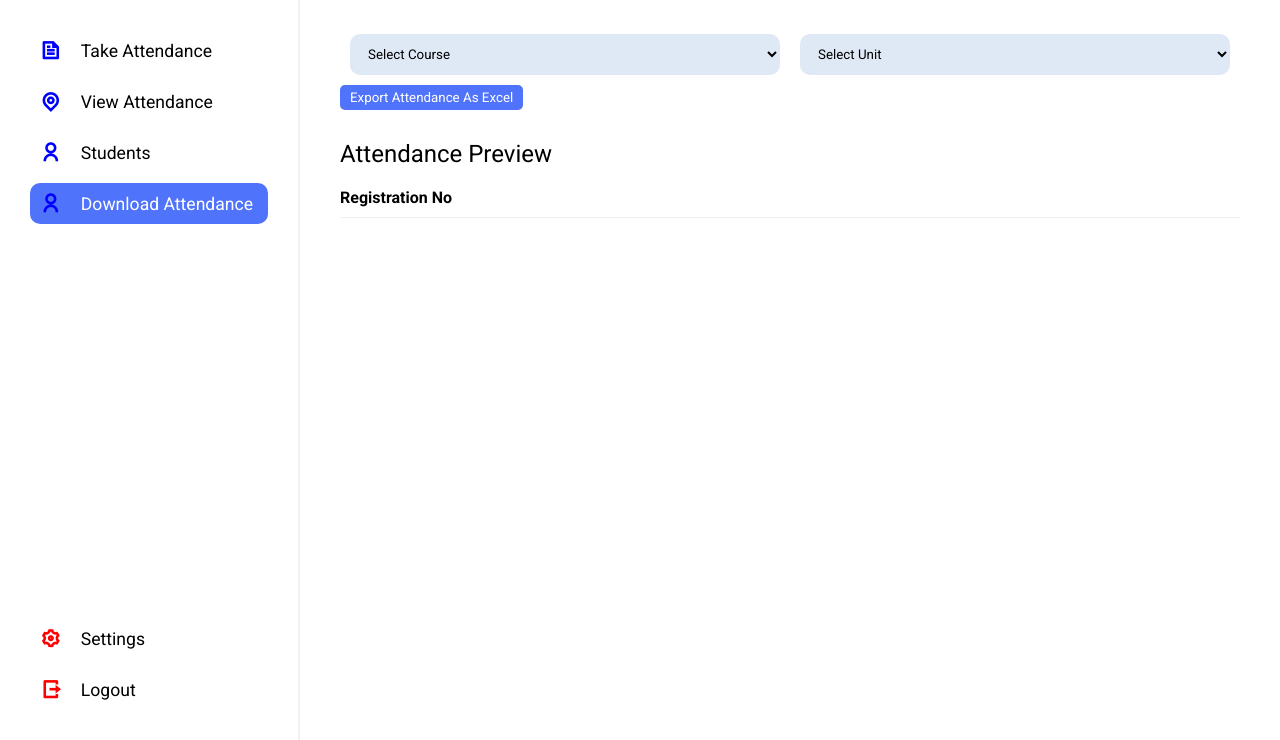
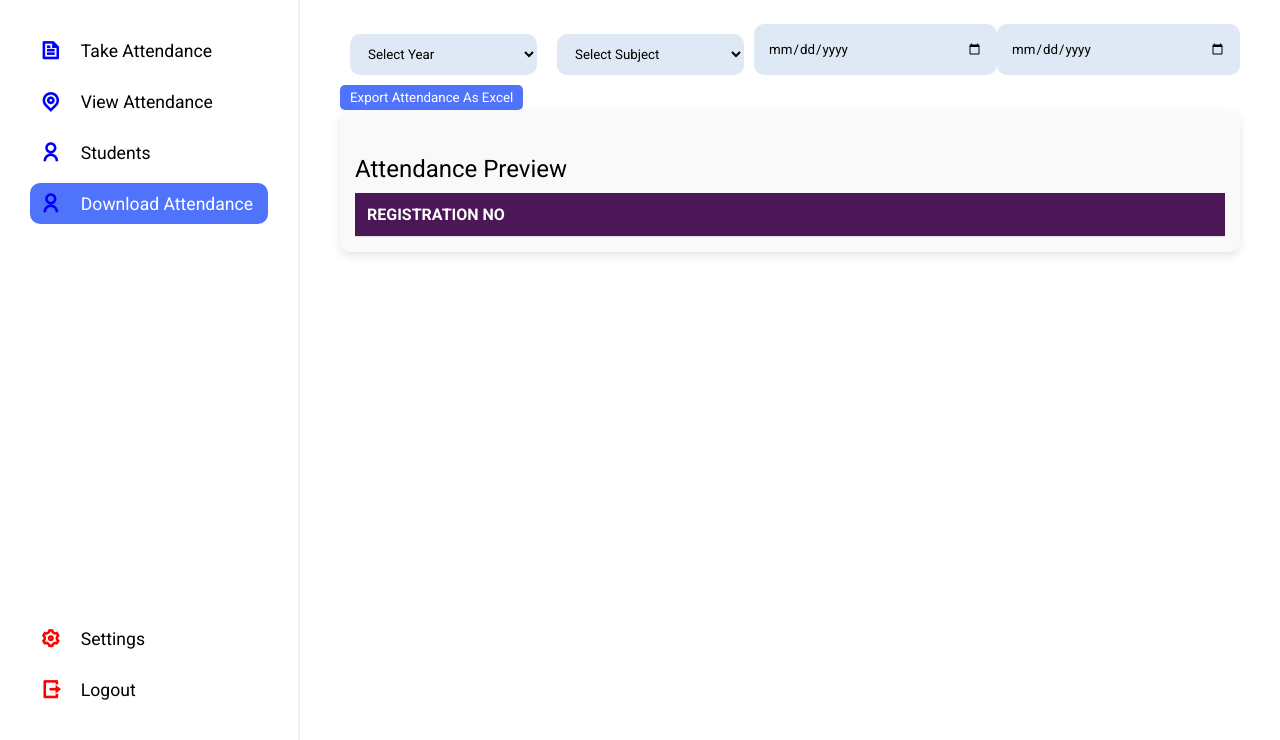
Before and after one commit to RahulGurav82/Face-Attendence, a PHP site: page /Lecture/downloadRecord.php in a window 1280 px wide. Shown: the part 79-819 px from the top of the page. Run offline with PHP 8.4, Linux system fonts and the light colour scheme; a user stored in the database is signed in; data comes from the database, SQL or seed files in the repository; lists and menus that the app fills with data are empty.

Commit message:
date fillter

```diff
--- a/Admin/Includes/sidebar.php
+++ b/Admin/Includes/sidebar.php
@@ -21,7 +21,7 @@
                 <li>
                     <a href="createLecture.php">
                         <span class="icon icon-1"><i class="ri-user-line"></i></span>
-                        <span class="sidebar--item">manage lectures</span>
+                        <span class="sidebar--item">Manage Teachers</span>
                     </a>
                 </li>
                 <li>
--- a/Admin/createStudent.php
+++ b/Admin/createStudent.php
@@ -161,7 +161,7 @@ if(isset($_POST['addStudent'])){
                                 <th>Registration No</th>
                                 <th>Name</th>
                                 <th>Faculty</th>
-                                <th>Course</th>
+                                <th>Year</th>
                                 <th>Email</th>
                                 <th>Settings</th>
                             </tr>
@@ -220,7 +220,7 @@ if(isset($_POST['addStudent'])){
                     </select>  <br/>
 
                         <select required name="course">
-                                <option value="" selected>Select Course</option>
+                                <option value="" selected>Select Year</option>
                                 <?php
                                 $courseNames = getCourseNames($conn);
                                 foreach ($courseNames as $course) {
--- a/Lecture/css/styles.css
+++ b/Lecture/css/styles.css
@@ -432,60 +432,108 @@ padding-bottom:5px;
     color: #5073fb;
 }
 
-
-/* table-container */
-.attendance-button{
-    display:flex;
-    justify-content:space-evenly;
-
-}
-.table-container {
+/* Container for Attendance Table and Buttons */
+.attendance-button {
+    display: flex;
+    justify-content: space-evenly;
     margin-bottom: 20px;
 }
 
-.table {
-    height: 200px;
-    overflow-y: scroll;
+/* Main Table Container */
+.table-container {
+    margin-bottom: 20px;
+    background-color: #f9f9f9;
+    border-radius: 10px;
+    padding: 15px;
+    box-shadow: 0 4px 8px rgba(0, 0, 0, 0.1);
 }
 
+/* Scrollable Table with Horizontal and Vertical Scrolling */
+.table {
+    max-height: 300px;
+    overflow-y: auto;
+    overflow-x: auto;
+}
+
+/* Table Styling */
 table {
     width: 100%;
     text-align: left;
     border-collapse: collapse;
-}
-.attendance-table{
-    overflow-x: scroll;
-    height:300px;
-}
-tr {
-    border-bottom: 1px solid #f1f1f1;
+    font-family: 'Segoe UI', Tahoma, Geneva, Verdana, sans-serif;
 }
 
-td,
+/* Table Header Styling */
 th {
-    padding-block: 10px;
+    background-color: #4B1757;
+    color: white;
+    padding: 12px;
+    position: sticky;
+    top: 0;
+    z-index: 1;
+    font-weight: bold;
+    text-transform: uppercase;
 }
 
+/* Table Row and Cell Styling */
+tr {
+    border-bottom: 1px solid #e0e0e0;
+    transition: background-color 0.3s ease;
+}
+
+tr:hover {
+    background-color: #f1f1f1;
+}
+
+td {
+    padding: 12px;
+    color: #333;
+}
+
+/* Status Colors */
 .edit {
     color: #70d7a5;
     margin-right: 10px;
+    font-weight: bold;
 }
 
 .delete {
     color: #e86786;
+    font-weight: bold;
 }
 
 .pending {
     color: #f1d243;
+    font-weight: bold;
 }
 
 .confirmed {
     color: #70d7a5;
+    font-weight: bold;
 }
 
 .rejected {
     color: #e86786;
+    font-weight: bold;
 }
+
+/* Responsive Design for Smaller Screens */
+@media (max-width: 768px) {
+    .table-container {
+        padding: 10px;
+        box-shadow: none;
+    }
+
+    th, td {
+        padding: 8px;
+    }
+
+    .attendance-button {
+        flex-direction: column;
+        align-items: center;
+    }
+}
+
 
 
 /* responsive starts here */
--- a/Lecture/downloadRecord.php
+++ b/Lecture/downloadRecord.php
@@ -44,10 +44,11 @@ function getUnitNames($conn) {
 }
 
 
-function fetchStudentRecordsFromDatabase($conn, $courseCode, $unitCode) {
+function fetchStudentRecordsFromDatabase($conn, $courseCode, $unitCode, $startDate, $endDate) {
     $studentRows = array();
 
-    $query = "SELECT * FROM tblattendance WHERE course = '$courseCode' AND unit = '$unitCode'";
+    // Adjust the query to include the date range filter
+    $query = "SELECT * FROM tblattendance WHERE course = '$courseCode' AND unit = '$unitCode' AND dateMarked BETWEEN '$startDate' AND '$endDate'";
     $result = mysqli_query($conn, $query);
 
     if ($result && mysqli_num_rows($result) > 0) {
@@ -59,10 +60,14 @@ function fetchStudentRecordsFromDatabase($conn, $courseCode, $unitCode) {
     return $studentRows;
 }
 
+
 $courseCode = isset($_GET['course']) ? $_GET['course'] : '';
 $unitCode = isset($_GET['unit']) ? $_GET['unit'] : '';
+$startDate = isset($_GET['startDate']) ? $_GET['startDate'] : '';
+$endDate = isset($_GET['endDate']) ? $_GET['endDate'] : '';
 
-$studentRows = fetchStudentRecordsFromDatabase($conn, $courseCode, $unitCode);
+$studentRows = fetchStudentRecordsFromDatabase($conn, $courseCode, $unitCode, $startDate, $endDate);
+
 
 $coursename = "";
 if (!empty($courseCode)) {
@@ -109,8 +114,8 @@ if (!empty($unitCode)) {
         <?php include 'includes/sidebar.php';?>
     <div class="main--content">
     <form class="lecture-options" id="selectForm">
-    <select required name="course" id="courseSelect"  onChange="updateTable()">
-        <option value="" selected>Select Course</option>
+    <select required name="course" id="courseSelect" onChange="updateTable()">
+        <option value="" selected>Select Year</option>
         <?php
         $courseNames = getCourseNames($conn);
         foreach ($courseNames as $course) {
@@ -120,7 +125,7 @@ if (!empty($unitCode)) {
     </select>
 
     <select required name="unit" id="unitSelect" onChange="updateTable()">
-        <option value="" selected>Select Unit</option>
+        <option value="" selected>Select Subject</option>
         <?php
         $unitNames = getUnitNames($conn);
         foreach ($unitNames as $unit) {
@@ -128,7 +133,12 @@ if (!empty($unitCode)) {
         }
         ?>
     </select>
+
+    <!-- Date inputs for selecting the range -->
+    <input type="date" id="startDate" name="startDate" onChange="updateTable()" required>
+    <input type="date" id="endDate" name="endDate" onChange="updateTable()" required>
 </form>
+
 
     <button class="add" onclick="exportTableToExcel('attendaceTable', '<?php echo $unitCode ?>_on_<?php echo date('Y-m-d'); ?>','<?php echo $coursename ?>', '<?php  echo $unitname ?>')">Export Attendance As Excel</button>
 
@@ -140,9 +150,11 @@ if (!empty($unitCode)) {
         <table>
             <thead>
             <tr>
+                <!-- Registration No column header only appears once -->
                 <th>Registration No</th>
                 <?php
-                    $distinctDatesQuery = "SELECT DISTINCT dateMarked FROM tblattendance where course='$courseCode' and unit='$unitCode'";
+                // Fetch distinct dates to create the dynamic date columns
+                $distinctDatesQuery = "SELECT DISTINCT dateMarked FROM tblattendance WHERE course='$courseCode' AND unit='$unitCode'";
                 $distinctDatesResult = mysqli_query($conn, $distinctDatesQuery);
 
                 if ($distinctDatesResult) {
@@ -155,16 +167,22 @@ if (!empty($unitCode)) {
             </thead>
             <tbody>
     <?php
+    // Loop through each student's attendance records
     foreach ($studentRows as $row) {
         echo "<tr>";
+        // Registration No column is populated for each student
         echo "<td>" . $row["studentRegistrationNumber"] . "</td>";
+
+        // Loop through the distinct dates and populate attendance data for each date
         $distinctDatesResult = mysqli_query($conn, $distinctDatesQuery);
         if ($distinctDatesResult) {
             while ($dateRow = mysqli_fetch_assoc($distinctDatesResult)) {
                 $date = $dateRow['dateMarked'];
+                // Query to get attendance status for the current date and student
                 $attendanceQuery = "SELECT attendanceStatus FROM tblattendance WHERE studentRegistrationNumber = '" . $row['studentRegistrationNumber'] . "' AND dateMarked = '$date'";
                 $attendanceResult = mysqli_query($conn, $attendanceQuery);
 
+                // If attendance data is found, display it; otherwise, display 'Absent'
                 if ($attendanceResult && mysqli_num_rows($attendanceResult) > 0) {
                     $attendanceData = mysqli_fetch_assoc($attendanceResult);
                     echo "<td>" . $attendanceData['attendanceStatus'] . "</td>";
@@ -195,19 +213,26 @@ if (!empty($unitCode)) {
 
 
 <script>
-function updateTable(){
+function updateTable() {
     var courseSelect = document.getElementById("courseSelect");
     var unitSelect = document.getElementById("unitSelect");
+    var startDate = document.getElementById("startDate").value;
+    var endDate = document.getElementById("endDate").value;
 
     var selectedCourse = courseSelect.value;
     var selectedUnit = unitSelect.value;
 
     var url = "downloadrecord.php";
-    if (selectedCourse && selectedUnit) {
-        url += "?course=" + encodeURIComponent(selectedCourse) + "&unit=" + encodeURIComponent(selectedUnit);
+    if (selectedCourse && selectedUnit && startDate && endDate) {
+        url += "?course=" + encodeURIComponent(selectedCourse)
+            + "&unit=" + encodeURIComponent(selectedUnit)
+            + "&startDate=" + encodeURIComponent(startDate)
+            + "&endDate=" + encodeURIComponent(endDate);
         window.location.href = url;
+    }
+}
 
-    }}
+
     function exportTableToExcel(tableId, filename = '', courseCode = '', unitCode = '') {
     var table = document.getElementById(tableId);
     var currentDate = new Date();
--- a/Lecture/takeAttendance.php
+++ b/Lecture/takeAttendance.php
@@ -101,7 +101,7 @@ if ($_SERVER['REQUEST_METHOD'] === 'POST') {
 
     <form class="lecture-options" id="selectForm">
     <select required name="course" id="courseSelect"  onChange="updateTable()">
-        <option value="" selected>Select Course</option>
+        <option value="" selected>Select Year</option>
         <?php
         $courseNames = getCourseNames($conn);
         foreach ($courseNames as $course) {
@@ -154,9 +154,6 @@ if ($_SERVER['REQUEST_METHOD'] === 'POST') {
 
 </div>
 </section>
-    <script>
-
- </script>
 
 <script  src="script.js"></script>
 <script  src="../admin/javascript/main.js"></script>
--- a/attendancemsystem.sql
+++ b/attendancemsystem.sql
@@ -26,6 +26,8 @@ SET time_zone = "+00:00";
 --
 -- Table structure for table `tbladmin`
 --
+CREATE DATABASE attendancemsystem;
+USE attendancemsystem;
 
 CREATE TABLE `tbladmin` (
   `Id` int(10) NOT NULL,
```
Also changed, not shown: Admin/createCourse.php (+18 -18 lines), Admin/createLecture.php (+6 -6 lines), Admin/index.php (+4 -4 lines), Lecture/labels/247501/1.png (added), Lecture/labels/247501/2.png (added), Lecture/labels/247502/1.png, Lecture/labels/247502/2.png, Lecture/labels/247503/1.png, Lecture/labels/247503/2.png. Lines whose indentation alone changed are shown as unchanged.
